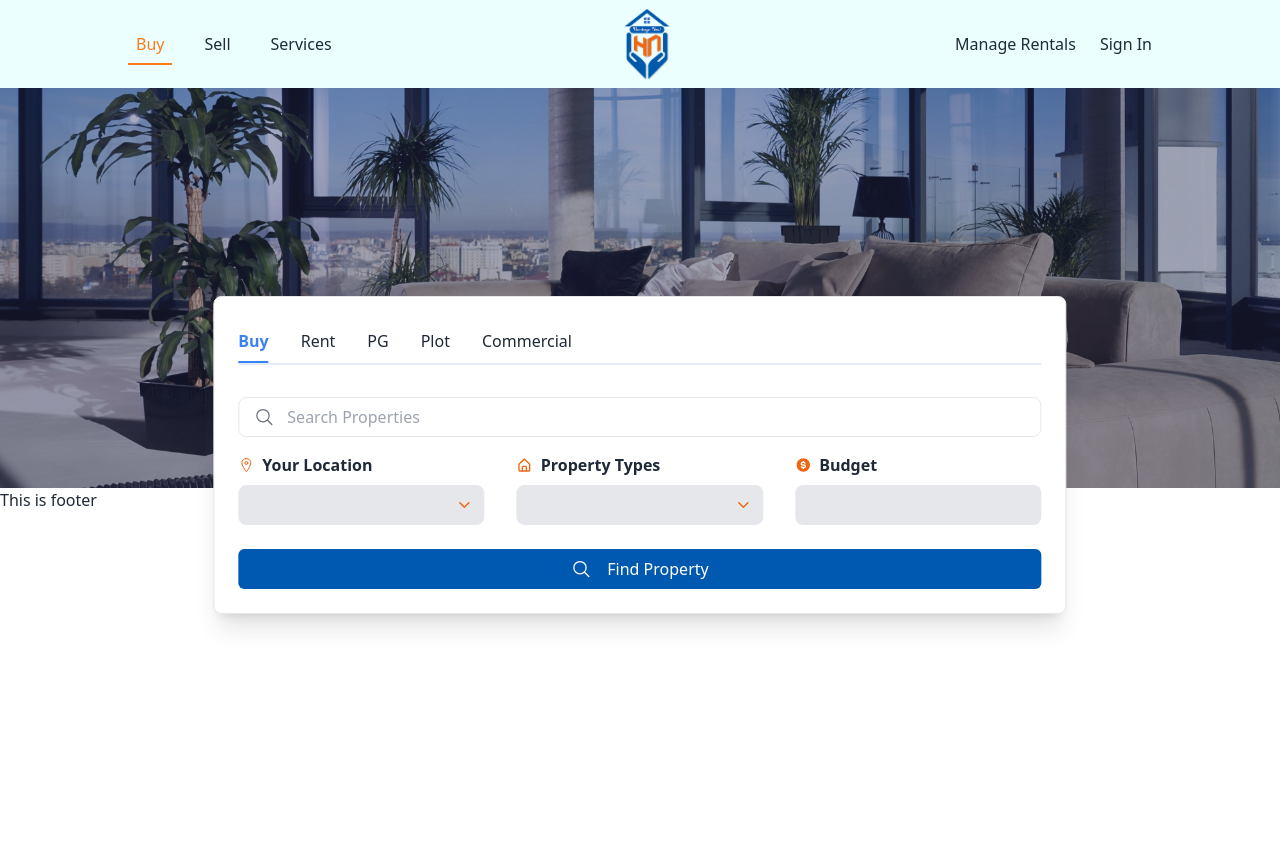
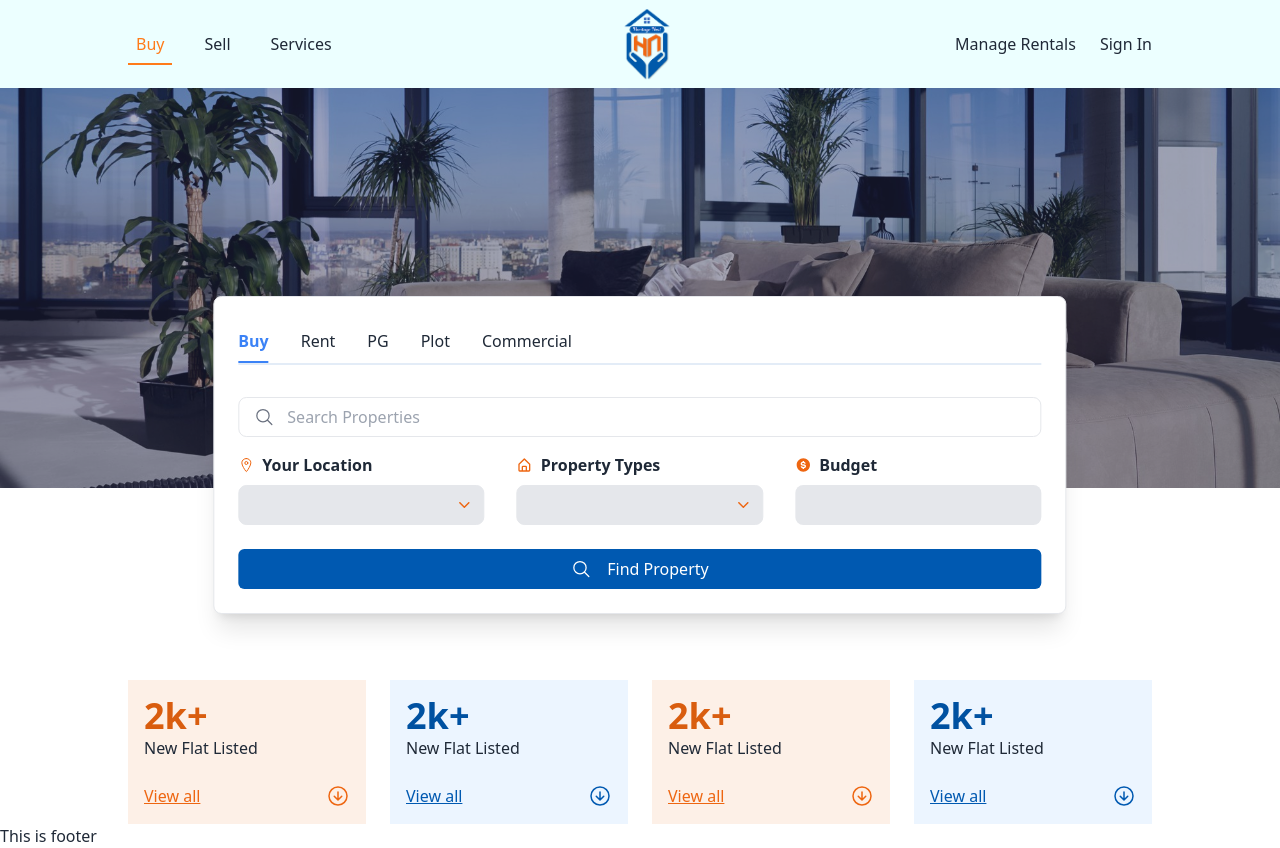
Before and after one commit to atique-shahriar/HeritageNest, a React (Vite) app: page / in a window 1280 px wide. Before the commit the page ends 800 px from the top, so only its background shows below. Built offline with nearby package versions, Linux system fonts and the light colour scheme.

Commit message:
Create flat listed section

```diff
--- /dev/null
+++ b/src/Layouts/FlatListed/FlatListed.jsx
@@ -0,0 +1,61 @@
+import { IoArrowDownCircleOutline } from "react-icons/io5";
+
+const FlatListed = () => {
+  return (
+    <div className="grid grid-cols-2 lg:grid-cols-4 gap-6">
+      <div className="flex flex-col bg-[#fdf0e7] p-4 w-full">
+        <h3 className="text-[#D95D0F] font-bold text-4xl">2k+</h3>
+        <p>New Flat Listed</p>
+        <p className="mt-6 flex items-center justify-between text-[#ee6611]">
+          <a
+            href=""
+            className="underline">
+            View all
+          </a>
+          <IoArrowDownCircleOutline className="text-2xl"></IoArrowDownCircleOutline>
+        </p>
+      </div>
+
+      <div className="flex flex-col bg-[#ecf5ff] p-4 w-full">
+        <h3 className="text-[#0051A1] font-bold text-4xl">2k+</h3>
+        <p>New Flat Listed</p>
+        <p className="mt-6 flex items-center justify-between text-[#0059b1]">
+          <a
+            href=""
+            className="underline">
+            View all
+          </a>
+          <IoArrowDownCircleOutline className="text-2xl"></IoArrowDownCircleOutline>
+        </p>
+      </div>
+
+      <div className="flex flex-col bg-[#fdf0e7] p-4 w-full">
+        <h3 className="text-[#D95D0F] font-bold text-4xl">2k+</h3>
+        <p>New Flat Listed</p>
+        <p className="mt-6 flex items-center justify-between text-[#ee6611]">
+          <a
+            href=""
+            className="underline">
+            View all
+          </a>
+          <IoArrowDownCircleOutline className="text-2xl"></IoArrowDownCircleOutline>
+        </p>
+      </div>
+
+      <div className="flex flex-col bg-[#ecf5ff] p-4 w-full">
+        <h3 className="text-[#0051A1] font-bold text-4xl">2k+</h3>
+        <p>New Flat Listed</p>
+        <p className="mt-6 flex items-center justify-between text-[#0059b1]">
+          <a
+            href=""
+            className="underline">
+            View all
+          </a>
+          <IoArrowDownCircleOutline className="text-2xl"></IoArrowDownCircleOutline>
+        </p>
+      </div>
+    </div>
+  );
+};
+
+export default FlatListed;
--- a/src/Pages/BuyerScreens/BuyerScreen/BuyerScreen.jsx
+++ b/src/Pages/BuyerScreens/BuyerScreen/BuyerScreen.jsx
@@ -1,12 +1,17 @@
 import backgroundImage from "../../../../public/Images/BuyerScreen/Banner.jpeg";
 import Banner from "../../../Layouts/Banner/Banner";
 import FindProperty from "../FindProperty/FindProperty";
+import FlatListedCount from "../FlatListedCount/FlatListedCount";
 
 const BuyerScreen = () => {
   return (
     <div>
       <Banner backgroundImage={backgroundImage}></Banner>
       <FindProperty></FindProperty>
+
+      <div className="mt-[350px] md:mt-48">
+        <FlatListedCount></FlatListedCount>
+      </div>
     </div>
   );
 };
--- /dev/null
+++ b/src/Pages/BuyerScreens/FlatListedCount/FlatListedCount.jsx
@@ -0,0 +1,11 @@
+import FlatListed from "../../../Layouts/FlatListed/FlatListed";
+
+const FlatListedCount = () => {
+  return (
+    <div className="w-11/12 md:w-4/5 mx-auto">
+      <FlatListed></FlatListed>
+    </div>
+  );
+};
+
+export default FlatListedCount;
```
